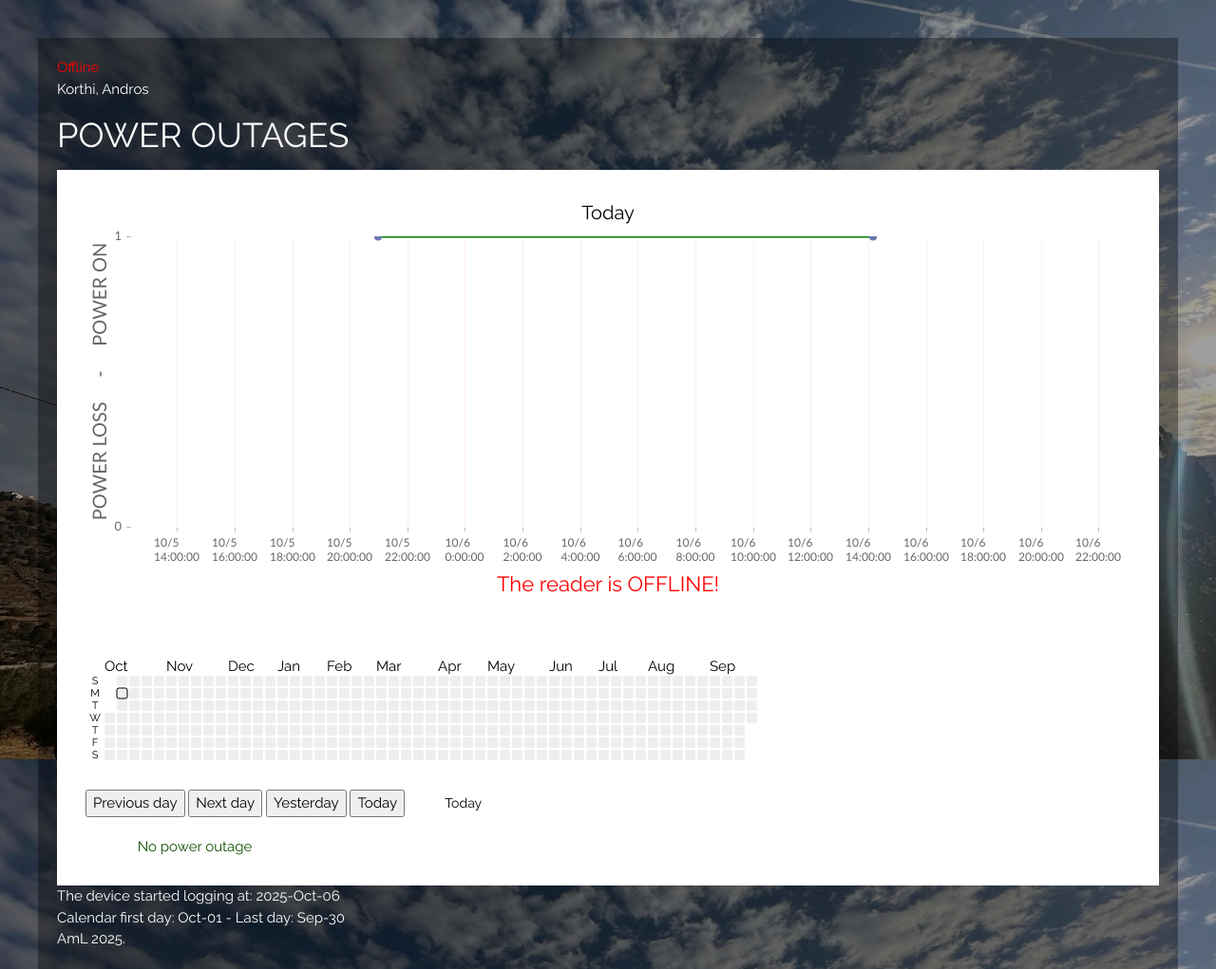
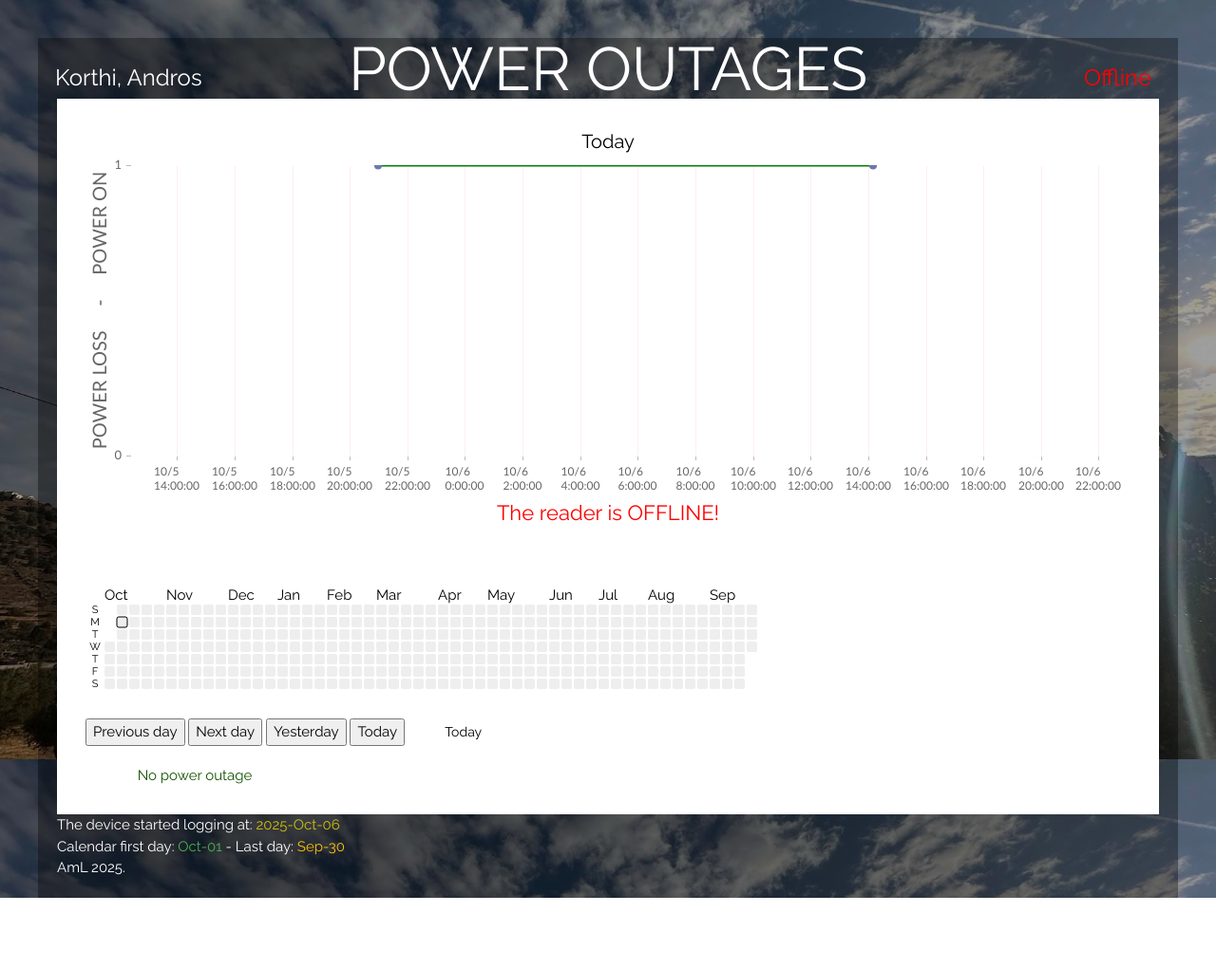
Before and after one commit to aml-one/poweroutage, a PHP site: page / in a window 1280 px wide. Shown: the whole page at 95% size. After the commit the page ends 946 px from the top, so only its background shows below. Run offline with PHP 8.4, Linux system fonts and the light colour scheme; data that the repository does not hold is empty.

Commit message:
Update index.php

```diff
--- a/www/index.php
+++ b/www/index.php
@@ -13,15 +13,15 @@
 <div class="height100">
 
     <div class="cover">
-        <div class="w3-display-topright w3-animate-right w3-padding-small w3-xlarge onlineIndicator">
+        <div class="display-topright animate-right padding-small xlarge onlineIndicator">
             Online
         </div>
-        <div class="w3-display-topleft w3-animate-left w3-padding-small w3-xlarge">
+        <div class="display-topleft animate-left padding-small xlarge">
             Korthi, Andros
         </div>
 
-        <div class="w3-display-topmiddle">
-            <h1 class="w3-jumbo w3-animate-top title_message">POWER&nbsp;OUTAGES</h1>
+        <div class="display-topmiddle">
+            <h1 class="jumbo animate-top title_message">POWER&nbsp;OUTAGES</h1>
         </div>
 
         <div class="inside-cover">
@@ -46,10 +46,9 @@
             <div class="events">
                 <div class="eventList"></div>
             </div>
-            <!--div class="w3-xlarge calendarTitle">This Year</div><br /-->
         </div>
-        <div>The device started logging at: <span class="w3-text-yellow">2025-Oct-06</span></div>
-        <div>Calendar first day: <span class="w3-text-green">Oct-01</span> - Last day: <span class="w3-text-amber">Sep-30</span></div>
+        <div>The device started logging at: <span class="text-yellow">2025-Oct-06</span></div>
+        <div>Calendar first day: <span class="text-green">Oct-01</span> - Last day: <span class="text-amber">Sep-30</span></div>
         <div>AmL 2025.</div>
 
     </div>
```
